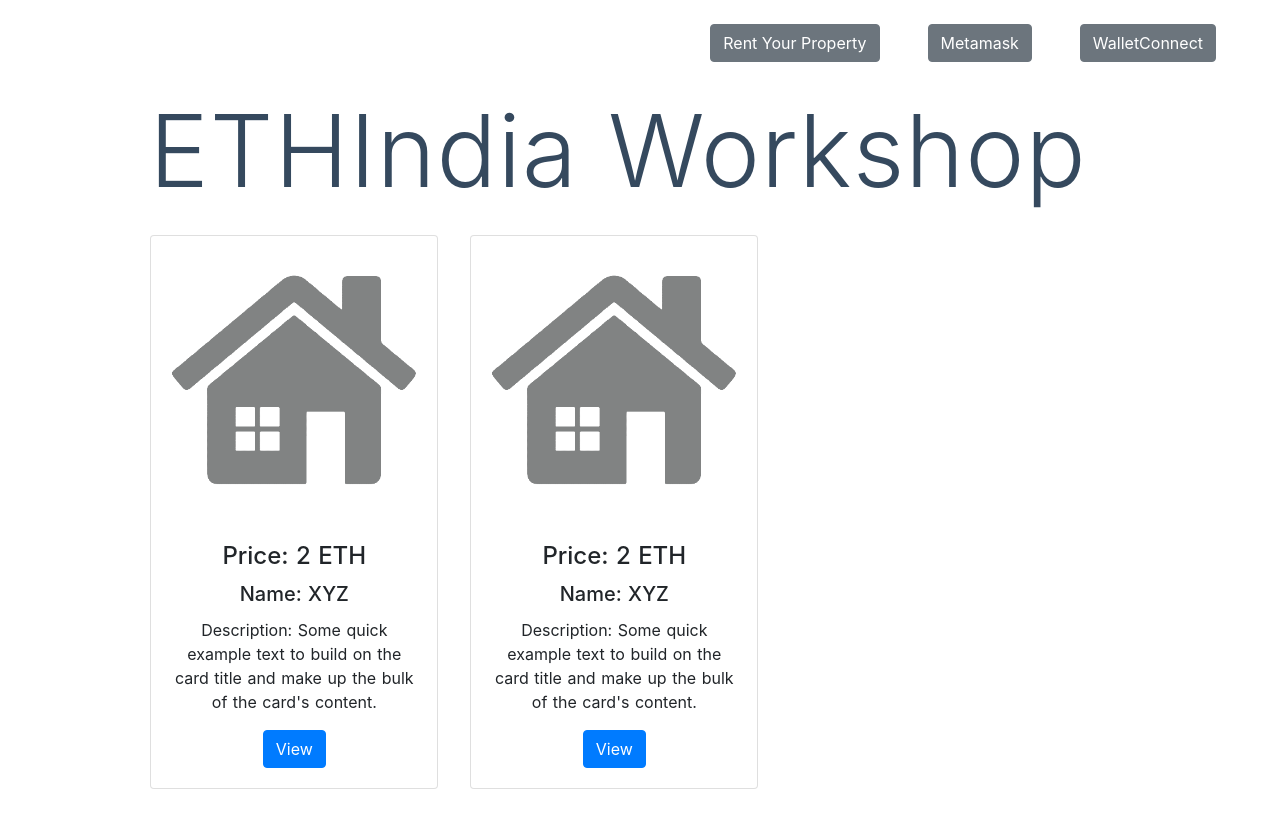
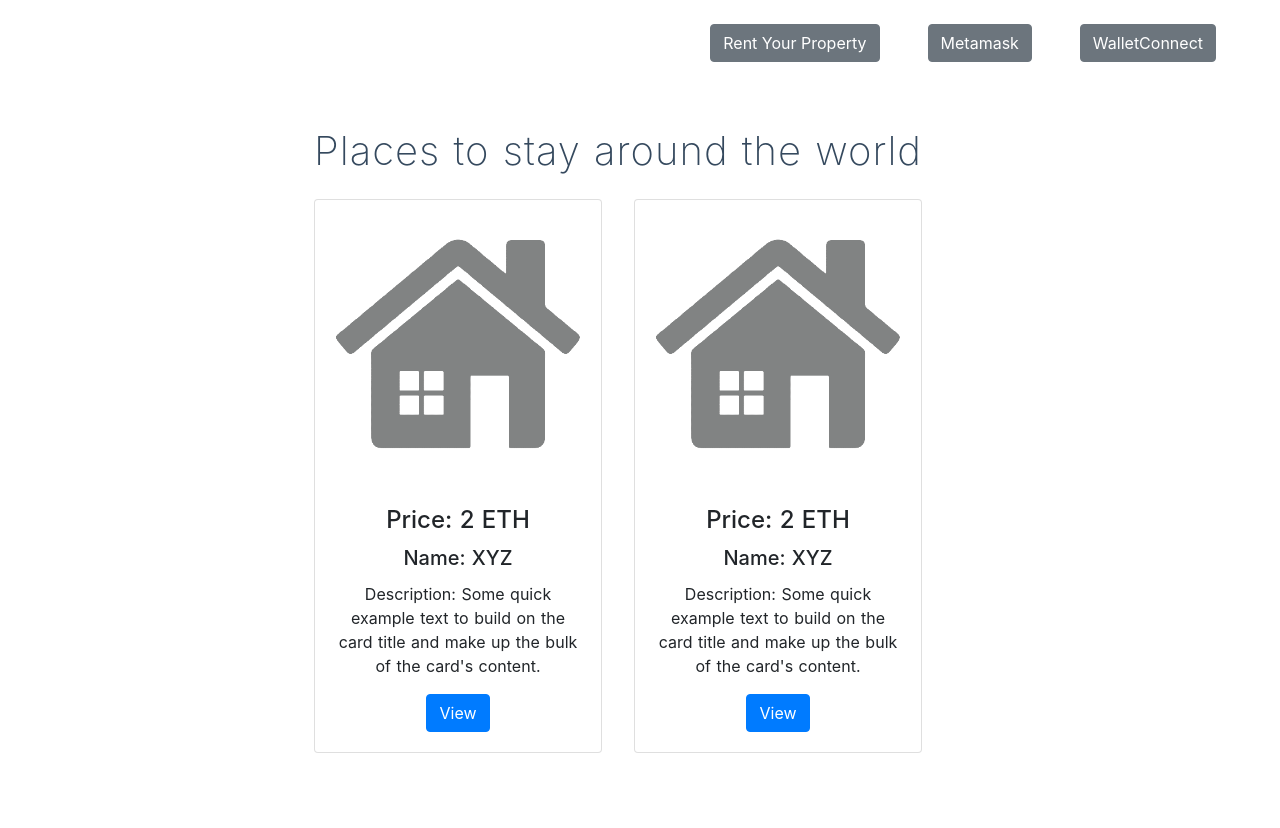
Before and after one commit to Kula529/ethindia-workshop, a Nuxt app in the folder dapp-ui/: page / in a window 1280 px wide. Shown: the top 828 px of the page. Built offline with nearby package versions, Linux system fonts and the light colour scheme.

Commit message:
connect to walletconnect

```diff
--- a/dapp-ui/components/navbar.vue
+++ b/dapp-ui/components/navbar.vue
@@ -29,6 +29,8 @@
 <script>
 import PropertyForm from "~/components/propertyForm.vue";
 import { accountAddress, setProvider, web3 } from "~/plugins/metamask";
+import { initWalletConnect } from "~/plugins/walletConnect";
+
 
 export default {
   data() {
@@ -51,6 +53,7 @@ export default {
     },
     walletConnect() {
       // TODO: connect to walletconnect
+      initWalletConnect()
     }
   }
 }
--- a/dapp-ui/package.json
+++ b/dapp-ui/package.json
@@ -11,6 +11,8 @@
     "generate": "nuxt generate"
   },
   "dependencies": {
+    "@walletconnect/browser": "^1.0.0-beta.31",
+    "@walletconnect/qrcode-modal": "^1.0.0-beta.31",
     "bootstrap": "^4.1.3",
     "bootstrap-vue": "^2.0.0-rc.11",
     "node-sass": "^4.12.0",
--- a/dapp-ui/pages/index.vue
+++ b/dapp-ui/pages/index.vue
@@ -1,7 +1,8 @@
 <template>
   <div class="container m-5">
     <div>
-      <h1 class="title">ETHIndia Workshop</h1>
+      <!-- <h1 class="title">ETHIndia Workshop</h1> -->
+      <h6 class="title">Places to stay around the world</h6>
       <div class="row">
         <div class="m-3" v-for="post in posts">
           <card :propObject="post" key="post.id" />
@@ -60,4 +61,13 @@ export default {
   color: #35495e;
   letter-spacing: 1px;
 }
+.title {
+  font-family: "Quicksand", "Source Sans Pro", -apple-system, BlinkMacSystemFont,
+    "Segoe UI", Roboto, "Helvetica Neue", Arial, sans-serif;
+  display: block;
+  font-weight: 150;
+  font-size: 40px;
+  color: #35495e;
+  letter-spacing: 1px;
+}
 </style>
--- /dev/null
+++ b/dapp-ui/plugins/walletConnect.js
@@ -0,0 +1,47 @@
+import WalletConnect from '@walletconnect/browser'
+import WalletConnectQRCodeModal from '@walletconnect/qrcode-modal'
+
+let walletConnector = null
+let accountAddress = null
+
+export const initWalletConnect = () => {
+  // Create a walletConnector
+  walletConnector = new WalletConnect({
+    bridge: 'https://bridge.walletconnect.org', // Required
+  })
+
+  // Check if connection is already established
+  if (!walletConnector.connected) {
+    // create new session
+    walletConnector.createSession().then(() => {
+      // get uri for QR Code modal
+      const uri = walletConnector.uri
+      // display QR Code modal
+      WalletConnectQRCodeModal.open(uri, () => {
+        console.log('QR Code Modal closed')
+      })
+    })
+  }
+
+  // Subscribe to connection events
+  walletConnector.on('connect', (error, payload) => {
+    if (error) {
+      throw error
+    }
+
+    // Close QR Code Modal
+    WalletConnectQRCodeModal.close()
+
+    // Get provided accounts and chainId
+    const { accounts, chainId } = payload.params[0]
+    accountAddress = accounts[0]
+  })
+}
+
+export async function postProperty(name, description, price) {
+  // TODO: call Airbnb.rentOutSpace
+}
+
+export async function bookProperty(spaceId, checkInDate, checkOutDate) {
+  // TODO: call Airbnb.rentSpace
+}
```
Also changed, not shown: 1 other file (tests, documents, lock files or other folders).
